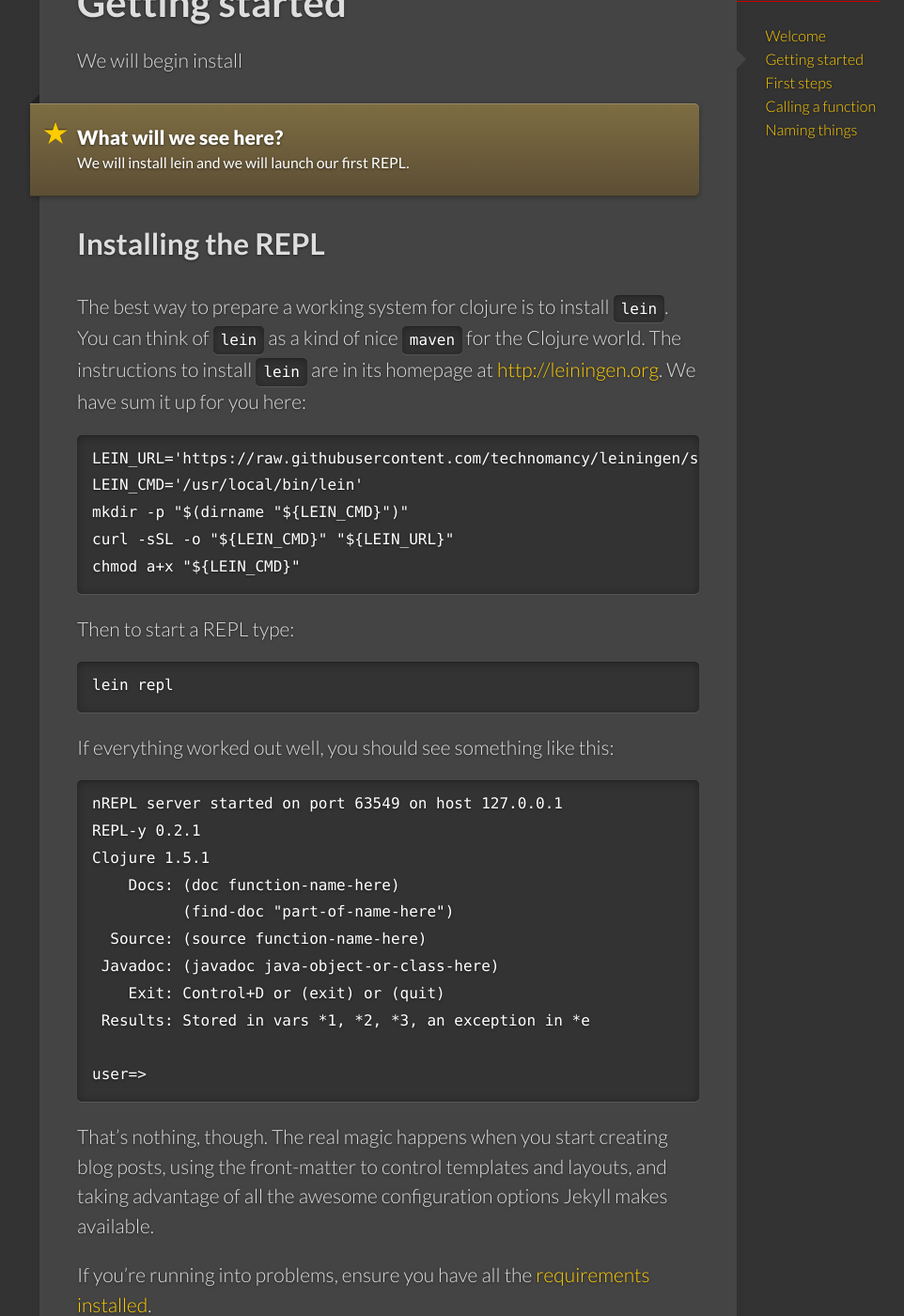
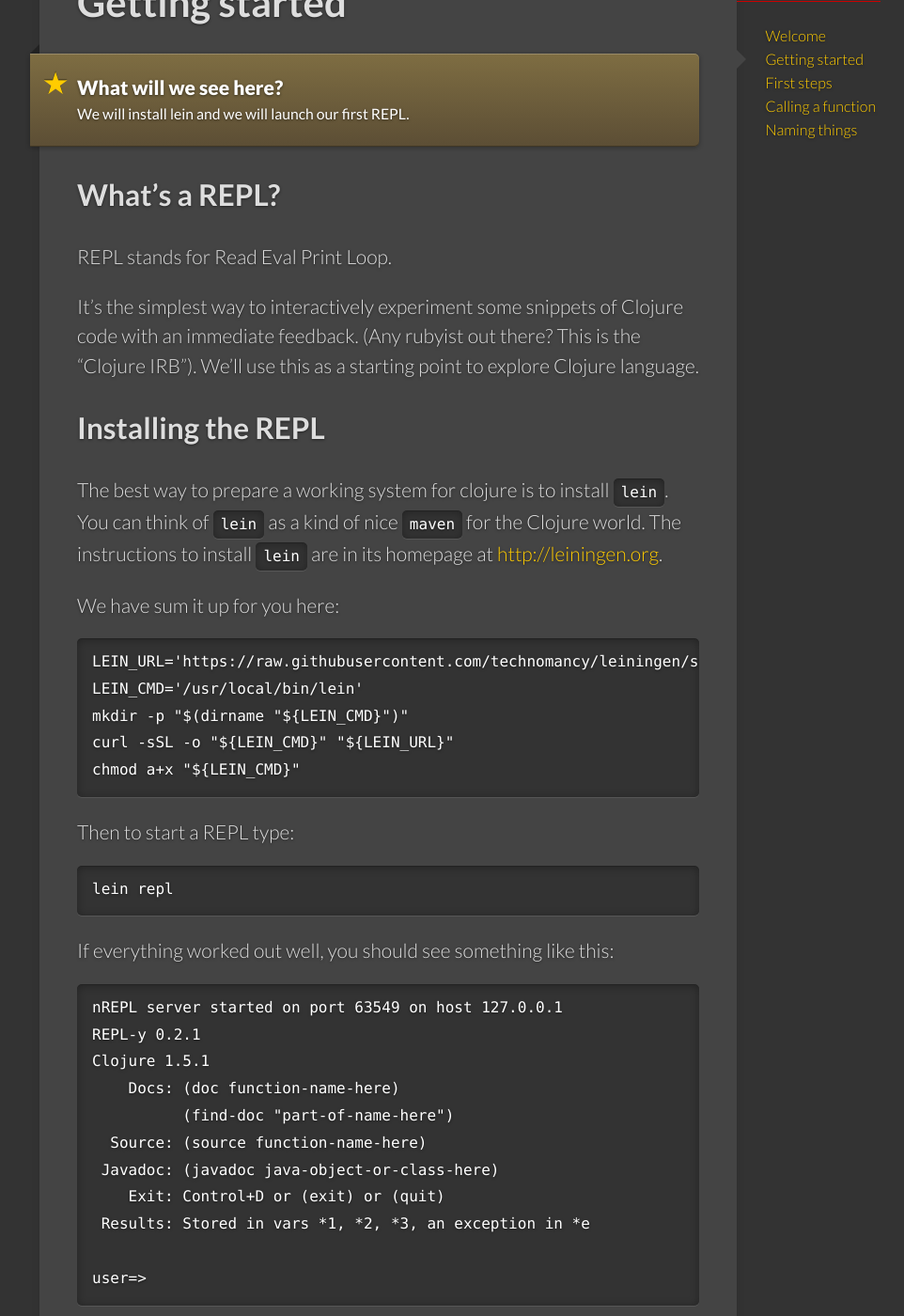
Before and after one commit to into-clojure/into-clojure.github.io, a Jekyll site: the page built from docs/getting-started.md, in a window 1280 px wide and 1400 px high, scrolled down 222 px. Shown: the whole window at 94% size, without its empty margins (129-1091 px from the left). Built offline with Jekyll 4.4.1, drawn with Linux system fonts in a browser that asks for light colours; some of the changed text lies outside the part shown.

Commit message:
added REPL definition

```diff
--- a/docs/getting-started.md
+++ b/docs/getting-started.md
@@ -6,19 +6,27 @@ next_section: first-steps
 permalink: /docs/getting-started/
 ---
 
-We will begin install
-
 <div class="note">
   <h5>What will we see here?</h5>
   <p>We will install lein and we will launch our first REPL.</p>
 </div>
+
+## What's a REPL?
+
+REPL stands for Read Eval Print Loop.
+
+It's the simplest way to interactively experiment some snippets of Clojure code with an immediate feedback.
+(Any rubyist out there? This is the "Clojure IRB").
+We'll use this as a starting point to explore Clojure language.
 
 ## Installing the REPL
 
 The best way to prepare a working system for clojure is to install
 `lein`. You can think of `lein` as a kind of nice `maven` for the
 Clojure world. The instructions to install `lein` are in its homepage
-at <http://leiningen.org>. We have sum it up for you here:
+at <http://leiningen.org>.
+
+We have sum it up for you here:
 
 {% highlight text %}
 LEIN_URL='https://raw.githubusercontent.com/technomancy/leiningen/stable/bin/lein'
@@ -50,11 +58,7 @@ Clojure 1.5.1
 user=>
 {% endhighlight %}
 
-That's nothing, though. The real magic happens when you start creating blog
-posts, using the front-matter to control templates and layouts, and taking
-advantage of all the awesome configuration options Jekyll makes available.
-
-If you're running into problems, ensure you have all the [requirements
-installed][Installation].
-
-[Installation]: /docs/installation/
+<div class="note">
+ <h5>What have we seen here?</h5>
+ How to launch the REPL that will be our way to interact with Clojure.
+</div>
```
Also changed, not shown: docs/first-steps.md (+14 -8 lines).
